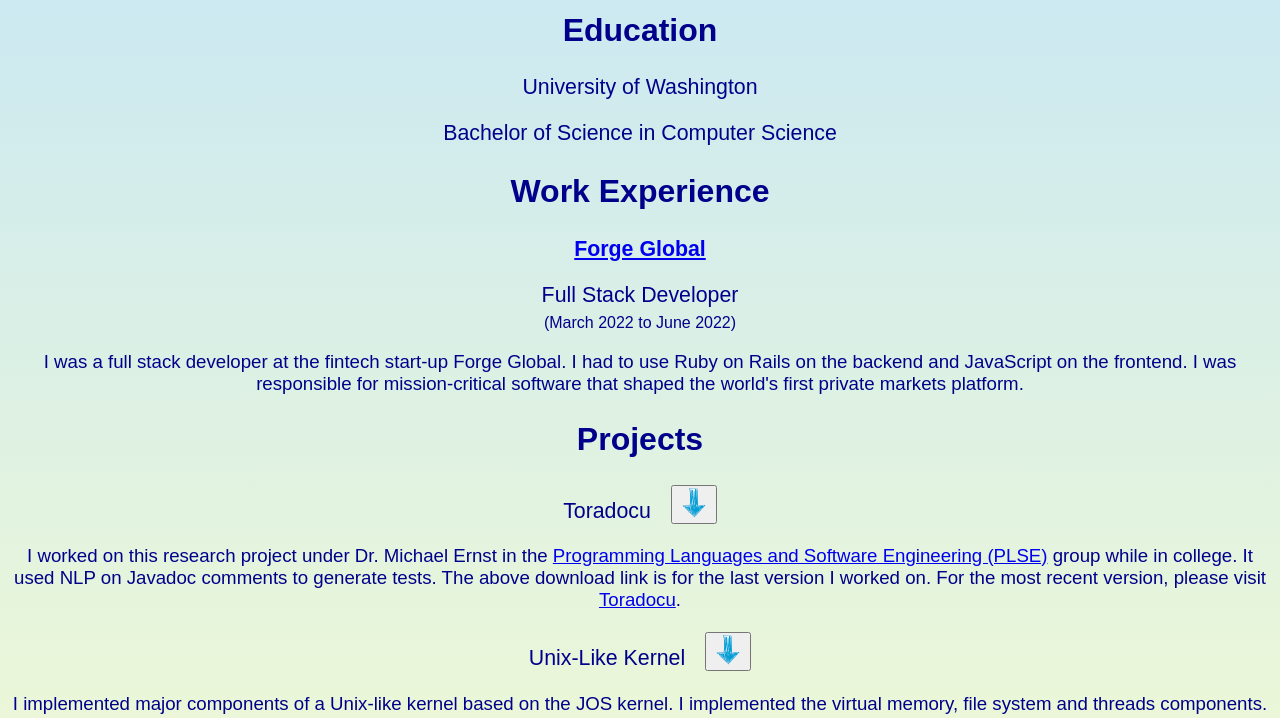
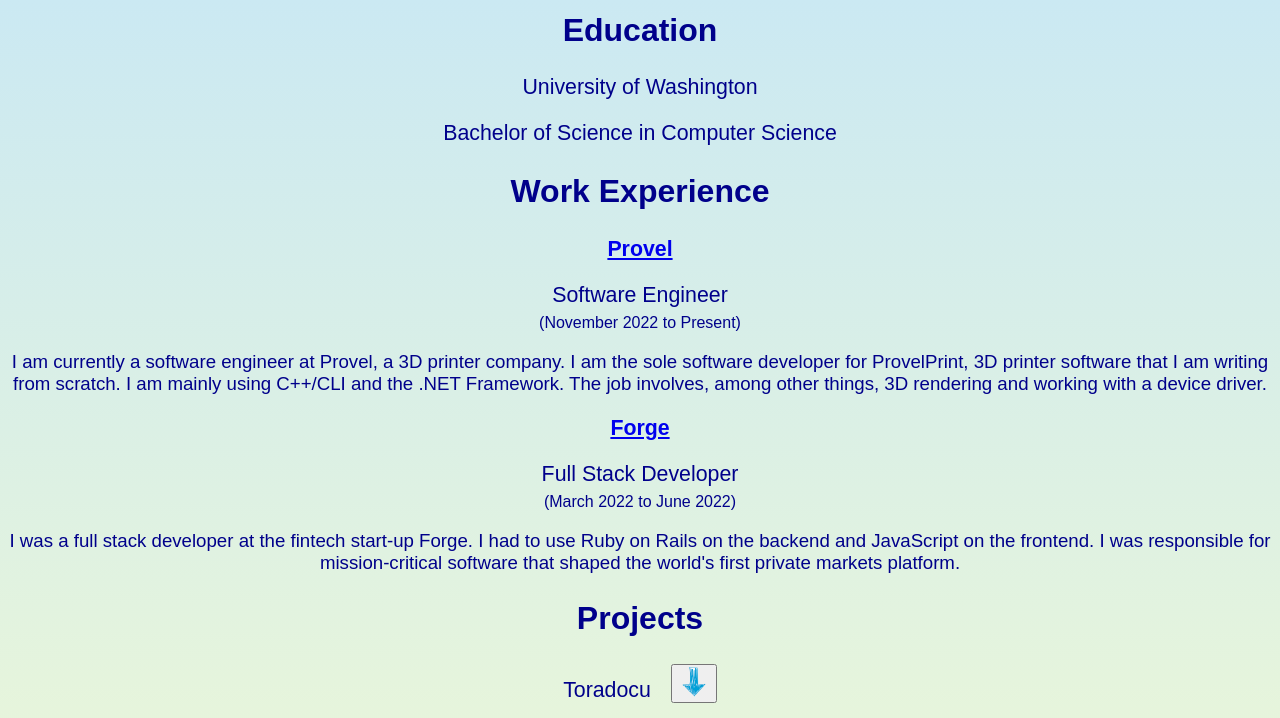
Before and after one commit to asjammu/asjammu.github.io, a plain HTML site: page index.html in a window 1280 px wide. Shown: the part 233-951 px from the top of the page. Drawn offline with Linux system fonts and the light colour scheme.

Commit message:
Added Provel work experience

```diff
--- a/index.html
+++ b/index.html
@@ -15,11 +15,19 @@
         <p>Bachelor of Science in Computer Science</p>
 
         <h2>Work Experience</h2>
-        <p class="workExperienceCompany"><b><a href="https://forgeglobal.com/">Forge Global</a></b></p>
+
+        <p class="workExperienceCompany"><b><a href="https://provel.us/">Provel</a></b></p>
+        <p class="workExperienceTitle">Software Engineer</p>
+        <p class="workExperienceDateRange">(November 2022 to Present)</p>
+        <p class="workExperienceDescription">
+            I am currently a software engineer at Provel, a 3D printer company. I am the sole software developer for ProvelPrint, 3D printer software that I am writing from scratch. I am mainly using C++/CLI and the .NET Framework. The job involves, among other things, 3D rendering and working with a device driver.
+        </p>
+
+        <p class="workExperienceCompany"><b><a href="https://forgeglobal.com/">Forge</a></b></p>
         <p class="workExperienceTitle">Full Stack Developer</p>
         <p class="workExperienceDateRange">(March 2022 to June 2022)</p>
         <p class="workExperienceDescription">
-            I was a full stack developer at the fintech start-up Forge Global. I had to use Ruby on Rails on the backend and JavaScript on the frontend. I was responsible for mission-critical software that shaped the world's first private markets platform.
+            I was a full stack developer at the fintech start-up Forge. I had to use Ruby on Rails on the backend and JavaScript on the frontend. I was responsible for mission-critical software that shaped the world's first private markets platform.
         </p>
 
         <h2>Projects</h2>
--- a/index.js
+++ b/index.js
@@ -2,7 +2,6 @@ window.onload = function() {
     document.getElementById("toradocu_download").onclick = downloadProject("toradocu.zip")
     document.getElementById("unix_like_kernel_download").onclick = downloadProject("unix-like-kernel.zip")
     document.getElementById("pet_adoption_app_download").onclick = downloadProject("pet-adoption-app.zip")
-    document.getElementById("othello_download").onclick = downloadProject("othello.zip")
 }
 
 function downloadProject(fileName) {
```
Also changed, not shown: me.png.
